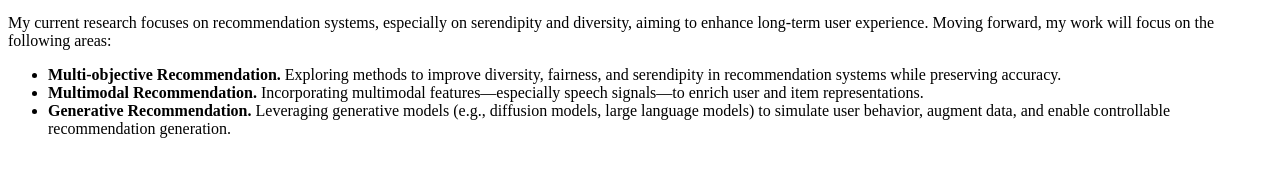
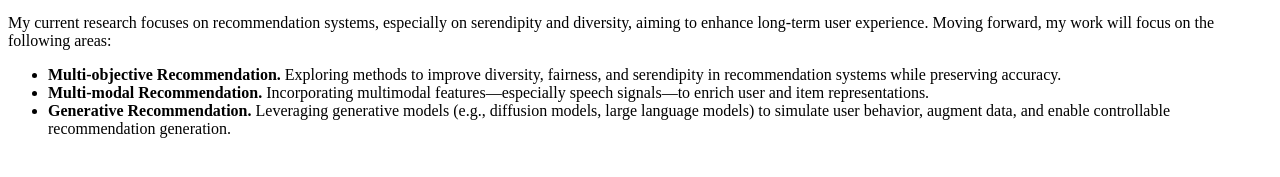
Before and after one commit to Xueqi-Li/Xueqi-Li.github.io, a Jekyll site: the page built from _pages/includes/intro.md, in a window 1280 px wide. Shown: the part 477-654 px from the top of the page. Built offline with Jekyll 4.4.1, drawn with Linux system fonts in a browser that asks for light colours; our own code applies the rules of GitHub Pages for plain Markdown files.

Commit message:
Update intro.md

```diff
--- a/_pages/includes/intro.md
+++ b/_pages/includes/intro.md
@@ -7,5 +7,5 @@ From 2022 to 2024, I was a visiting Ph.D. student at Nanyang Technological Unive
 
 My current research focuses on recommendation systems, especially on serendipity and diversity, aiming to enhance long-term user experience. Moving forward, my work will focus on the following areas:
 - **Multi-objective Recommendation.** Exploring methods to improve diversity, fairness, and serendipity in recommendation systems while preserving accuracy.
-- **Multimodal Recommendation.** Incorporating multimodal features—especially speech signals—to enrich user and item representations.
+- **Multi-modal Recommendation.** Incorporating multimodal features—especially speech signals—to enrich user and item representations.
 - **Generative Recommendation.** Leveraging generative models (e.g., diffusion models, large language models) to simulate user behavior, augment data, and enable controllable recommendation generation.
```
